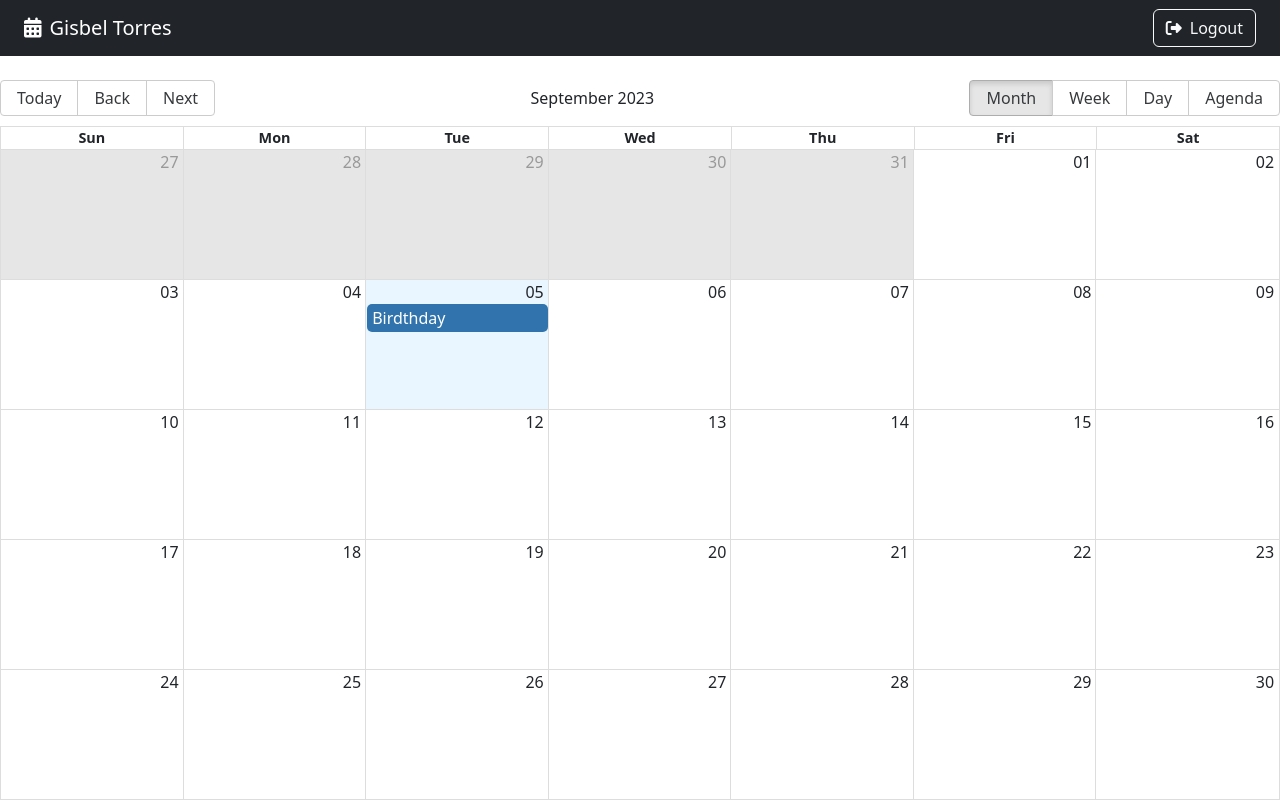
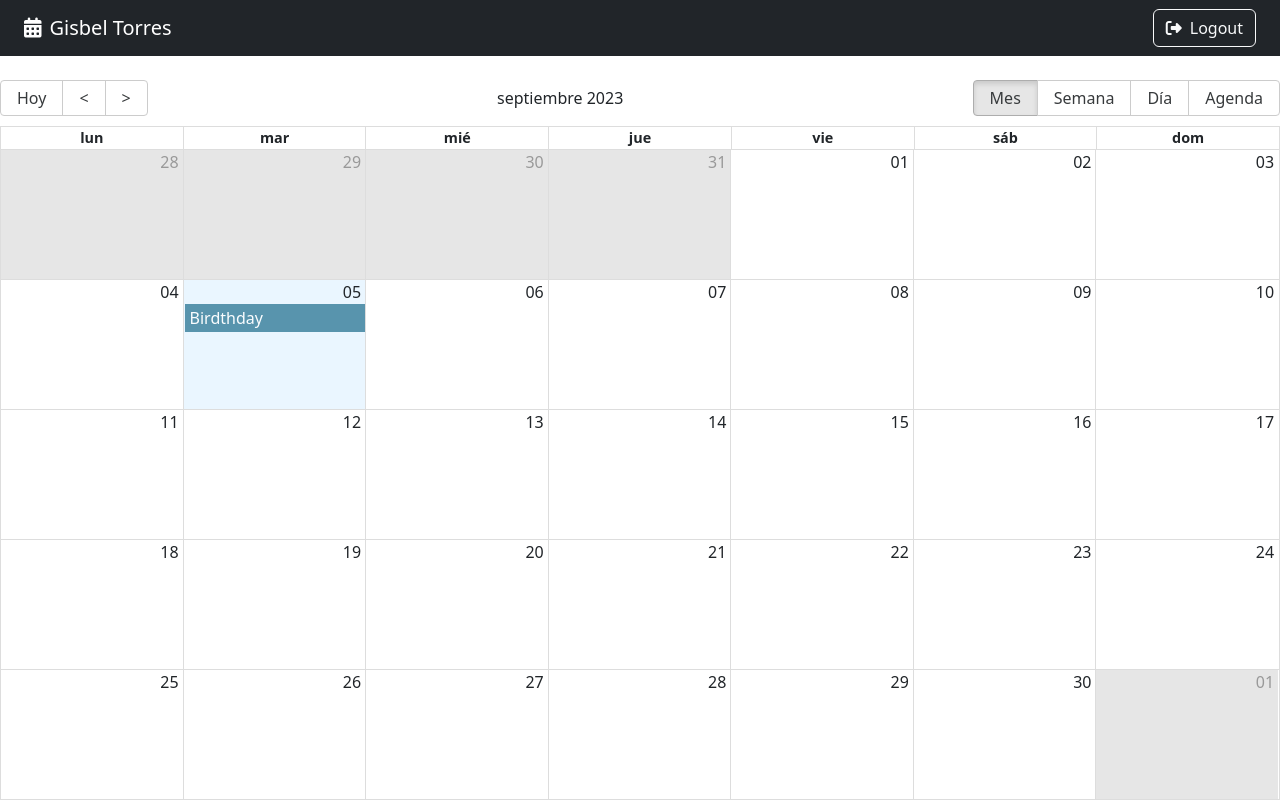
Before and after one commit to gisbelt/react-app, a React (Vite) app in the folder 10-calendar-app-vite/: page / in a window 1280 px wide. Built offline with nearby package versions, Linux system fonts and the light colour scheme.

Commit message:
Add: helper localizer and getMessageES - eventStyleGetter

```diff
--- a/10-calendar-app-vite/src/calendar/pages/CalendarPage.jsx
+++ b/10-calendar-app-vite/src/calendar/pages/CalendarPage.jsx
@@ -1,20 +1,8 @@
-import { Calendar, dateFnsLocalizer } from 'react-big-calendar'
+import { Calendar } from 'react-big-calendar'
+import { localizer, getMessagesES } from '../../helpers'
+import { addHours } from 'date-fns'
 import { Navbar } from '../'
-import { addHours, format, parse, startOfWeek, getDay } from 'date-fns'
-import enUS from 'date-fns/locale/en-US'
 import 'react-big-calendar/lib/css/react-big-calendar.css'
-
-const locales = {
-	'en-US': enUS,
-}
-
-const localizer = dateFnsLocalizer({
-	format,
-	parse,
-	startOfWeek,
-	getDay,
-	locales,
-})
 
 const events = [{
 	title: 'Birdthday',
@@ -29,16 +17,31 @@
 }]
 
 export const CalendarPage = () => {
+
+	const eventStyleGetter = ( event, start, end, isSelected ) => {
+		const style = {
+			backgroundColor: '#347C99',
+			borderRadius: '0px',
+			opacity: 0.8,
+			color: 'white',
+		}
+
+		return { style }
+	}
+
 	return (
 		<>
 			<Navbar />
 
 			<Calendar
+				culture='es'
 				localizer={localizer}
 				events={events}
 				startAccessor="start"
 				endAccessor="end"
 				style={{ height: 'calc(100vh - 56px - 1.5rem)' }}
+				messages={getMessagesES()}
+				eventPropGetter={ eventStyleGetter }
 			/>
 		</>
 	)
--- /dev/null
+++ b/10-calendar-app-vite/src/helpers/calendarLocalizer.js
@@ -0,0 +1,17 @@
+import { dateFnsLocalizer } from 'react-big-calendar'
+import { format, parse, startOfWeek, getDay } from 'date-fns'
+import enUS from 'date-fns/locale/en-US'
+import esEs from 'date-fns/locale/es'
+
+const locales = {
+	'en-US': enUS,
+	'es': esEs
+}
+
+export const localizer = dateFnsLocalizer({
+	format,
+	parse,
+	startOfWeek,
+	getDay,
+	locales,
+})
--- /dev/null
+++ b/10-calendar-app-vite/src/helpers/getMessages.js
@@ -0,0 +1,17 @@
+export const getMessagesES = () => {
+    return {
+		allDay: 'Todo el día',
+		previous: '<',
+		next: '>',
+		today: 'Hoy',
+		month: 'Mes',
+		week: 'Semana',
+		day: 'Día',
+		agenda: 'Agenda',
+		date: 'Fecha',
+		time: 'Hora',
+		event: 'Evento',
+		noEventsInRange: 'No hay eventos en este rango',
+		showMore: total => `+ Ver más (${total})`
+	}
+};
--- /dev/null
+++ b/10-calendar-app-vite/src/helpers/index.js
@@ -0,0 +1,2 @@
+export * from './calendarLocalizer'
+export * from './getMessages'
```
